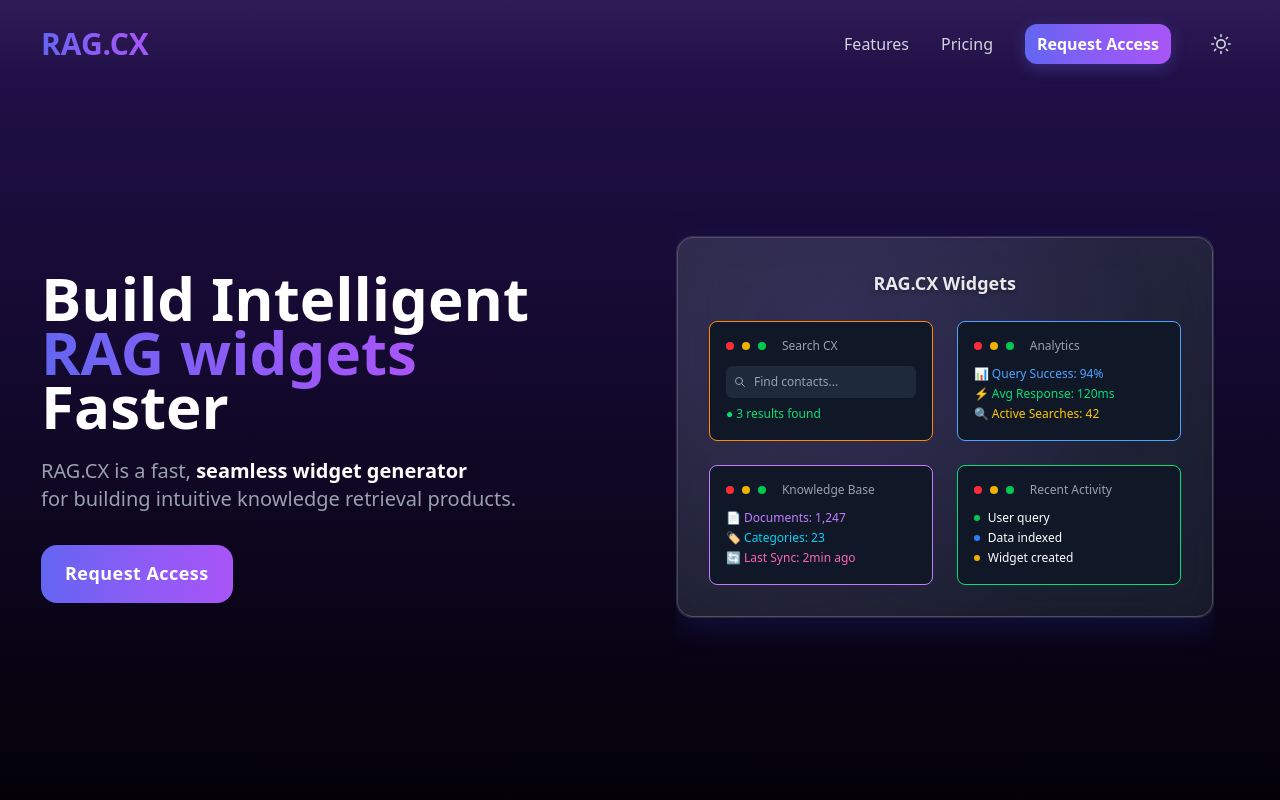
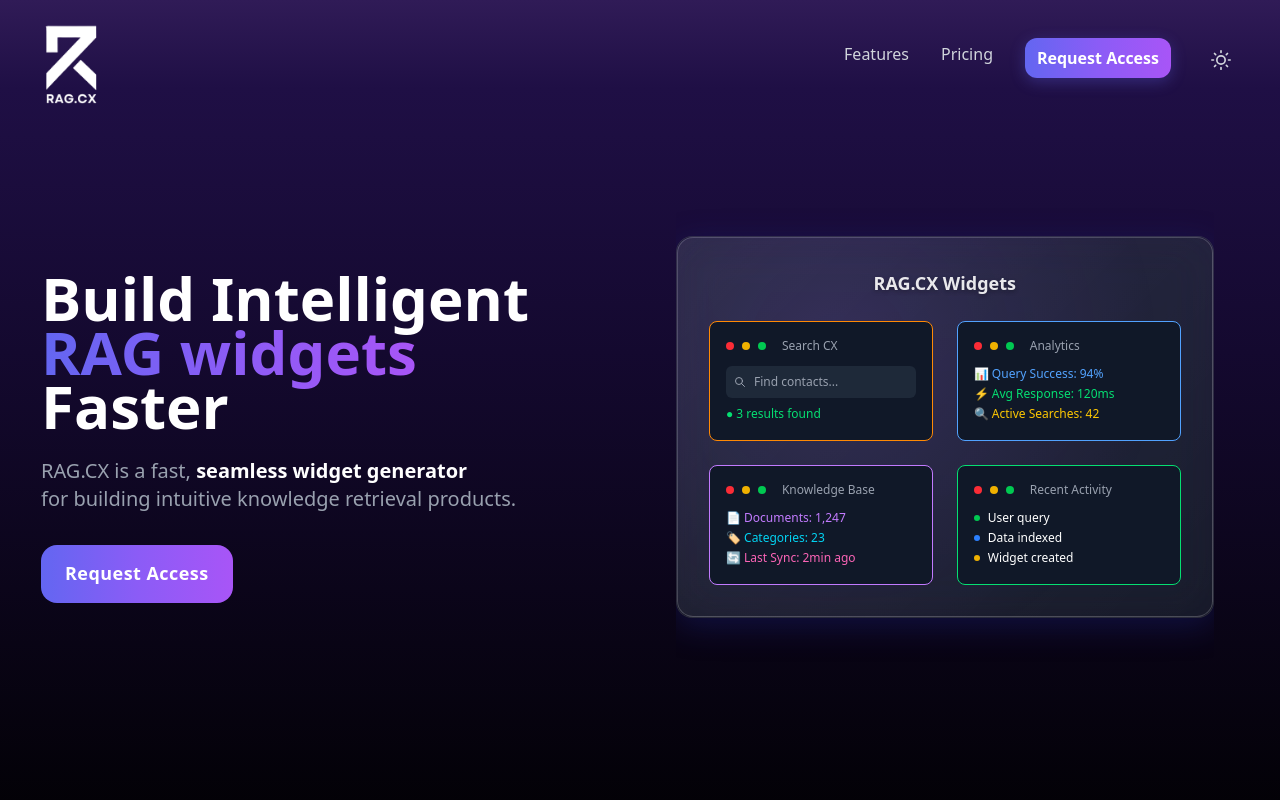
Before and after one commit to ibrahim9989/ragcx3, a React (Vite) app: page / in a window 1280 px wide. Shown: the top 800 px of the page. Built offline with nearby package versions, Linux system fonts and the light colour scheme.

Commit message:
added logo

```diff
--- a/src/components/Navbar.tsx
+++ b/src/components/Navbar.tsx
@@ -31,21 +31,16 @@
       <div className="max-w-7xl mx-auto px-4 w-full">
         <div className="flex items-center justify-between py-6">
           {/* Logo */}
-          <div
-            className="text-3xl font-bold"
-            style={{
-              background:
-                "linear-gradient(to right, #6366f1, #8b5cf6, #a855f7)",
-              WebkitBackgroundClip: "text",
-              WebkitTextFillColor: "transparent",
-              backgroundClip: "text",
-            }}
-          >
-            RAG.CX
+          <div className="flex items-center">
+            <img
+              src="/raglogo.jpg"
+              alt="RAG.CX Logo"
+              className="h-20 w-auto brightness-0 invert"
+            />
           </div>
 
           {/* Navigation Links */}
-          <div className="hidden md:flex items-center space-x-8">
+          <div className="hidden md:flex items-start space-x-8 -mt-2">
             <a
               href="#features"
               className="text-gray-300 hover:text-white transition-colors duration-200"
@@ -62,7 +57,7 @@
             {/* Request Access Button */}
             <Link
               to="/request-access"
-              className="text-white px-3 py-2 rounded-xl font-semibold transition-all duration-300 ease-in-out transform hover:-translate-y-0.5 active:translate-y-0 inline-block"
+              className="text-white px-3 py-2 rounded-xl font-semibold transition-all duration-300 ease-in-out inline-block -mt-1"
               style={{
                 background:
                   "linear-gradient(to right, #6366f1, #8b5cf6, #a855f7)",
--- a/src/pages/LandingPage.tsx
+++ b/src/pages/LandingPage.tsx
@@ -629,7 +629,7 @@
           </div>
 
           {/* Company Links */}
-          <div>
+          {/* <div>
             <h4 className="text-white font-semibold mb-4">Company</h4>
             <ul className="space-y-2">
               <li>
@@ -665,7 +665,7 @@
                 </a>
               </li>
             </ul>
-          </div>
+          </div> */}
         </div>
 
         {/* Bottom Bar */}
```
Also changed, not shown: public/raglogo.jpg (added).
